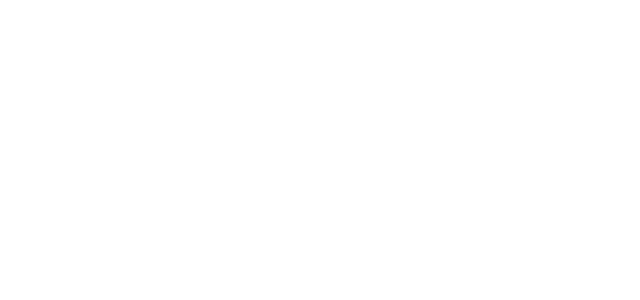
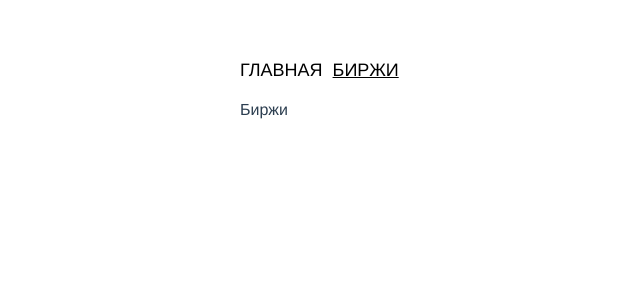
Before and after one commit to radius486/crypto, a Vue app: page /markets in a window 1280 px wide. Shown: the top 300 px of the page, without its empty margins (0-640 px from the left). Built offline with nearby package versions, Linux system fonts and the light colour scheme.

Commit message:
Menu and markets page component.

```diff
--- a/src/App.vue
+++ b/src/App.vue
@@ -1,12 +1,18 @@
 <template>
   <div id="app">
+    <Menu/>
     <router-view/>
   </div>
 </template>
 
 <script>
+import Menu from '@/components/menu';
+
 export default {
   name: 'App',
+  components: {
+    Menu,
+  },
 };
 </script>
 
--- a/src/components/currency-pair.vue
+++ b/src/components/currency-pair.vue
@@ -22,12 +22,7 @@
       <tr>
         <td></td>
         <td></td>
-        <td title='Новое количество'>
-          <div class='currency-code'>
-            <input type='text' v-model='newQuantity'>
-            {{ currencyCode }}
-          </div>
-        </td>
+        <td></td>
         <td title='Старое количество'>
           <div class='currency-code'>
             <input type='text' v-model='oldQuantity'>
@@ -108,8 +103,7 @@ export default {
       return this.pair.Label.split('/')[0];
     },
     coursePercent() {
-      // return this.pair.Price / (this.averagePrice / 100);
-      return ((this.pair.Price / this.averagePrice) * 100 - 100);
+      return ((this.pair.Price / this.averagePrice) * 100) - 100;
     },
     coursePercentText() {
       const percent = Math.round(this.coursePercent * 100) / 100;
--- /dev/null
+++ b/src/components/menu.vue
@@ -0,0 +1,43 @@
+<template>
+  <div class="menu">
+    <router-link to='/' :class="linkClass('Home')">Главная</router-link>
+    <router-link to='/markets' :class="linkClass('Markets')">Биржи</router-link>
+  </div>
+</template>
+
+<script>
+export default {
+  name: 'Menu',
+  data() {
+    return {
+    };
+  },
+  methods: {
+    linkClass(to) {
+      console.log(this.$route.name);
+      return this.$route.name.match(to) ? 'active' : '';
+    },
+  },
+};
+</script>
+
+<!-- Add "scoped" attribute to limit CSS to this component only -->
+<style scoped>
+.menu {
+  width: 800px;
+  margin: 0 auto;
+  text-align: left;
+  margin-bottom: 20px;
+  font-size: 0px;
+}
+a {
+  text-decoration: none;
+  color: #000;
+  text-transform: uppercase;
+  margin-right: 10px;
+  font-size: 18px;
+}
+.active {
+  text-decoration: underline;
+}
+</style>
--- a/src/router/index.js
+++ b/src/router/index.js
@@ -2,6 +2,7 @@ import Vue from 'vue';
 import Router from 'vue-router';
 // import HelloWorld from '@/components/HelloWorld';
 import Home from '@/views/home';
+import Markets from '@/views/markets';
 
 Vue.use(Router);
 
@@ -13,5 +14,10 @@ export default new Router({
       name: 'Home',
       component: Home,
     },
+    {
+      path: '/markets',
+      name: 'Markets',
+      component: Markets,
+    },
   ],
 });
--- /dev/null
+++ b/src/views/markets.vue
@@ -0,0 +1,33 @@
+<template>
+  <div class='market-container'>
+    Биржи
+  </div>
+</template>
+
+<script>
+// import CurrencyPair from '@/components/currency-pair';
+// import axios from 'axios';
+
+export default {
+  name: 'Markets',
+  components: {
+  },
+  data() {
+    return {
+    };
+  },
+  computed: {
+  },
+  methods: {
+  },
+};
+</script>
+
+<!-- Add "scoped" attribute to limit CSS to this component only -->
+<style scoped>
+.market-container {
+  width: 800px;
+  margin: 0 auto;
+  text-align: left;
+}
+</style>
```
